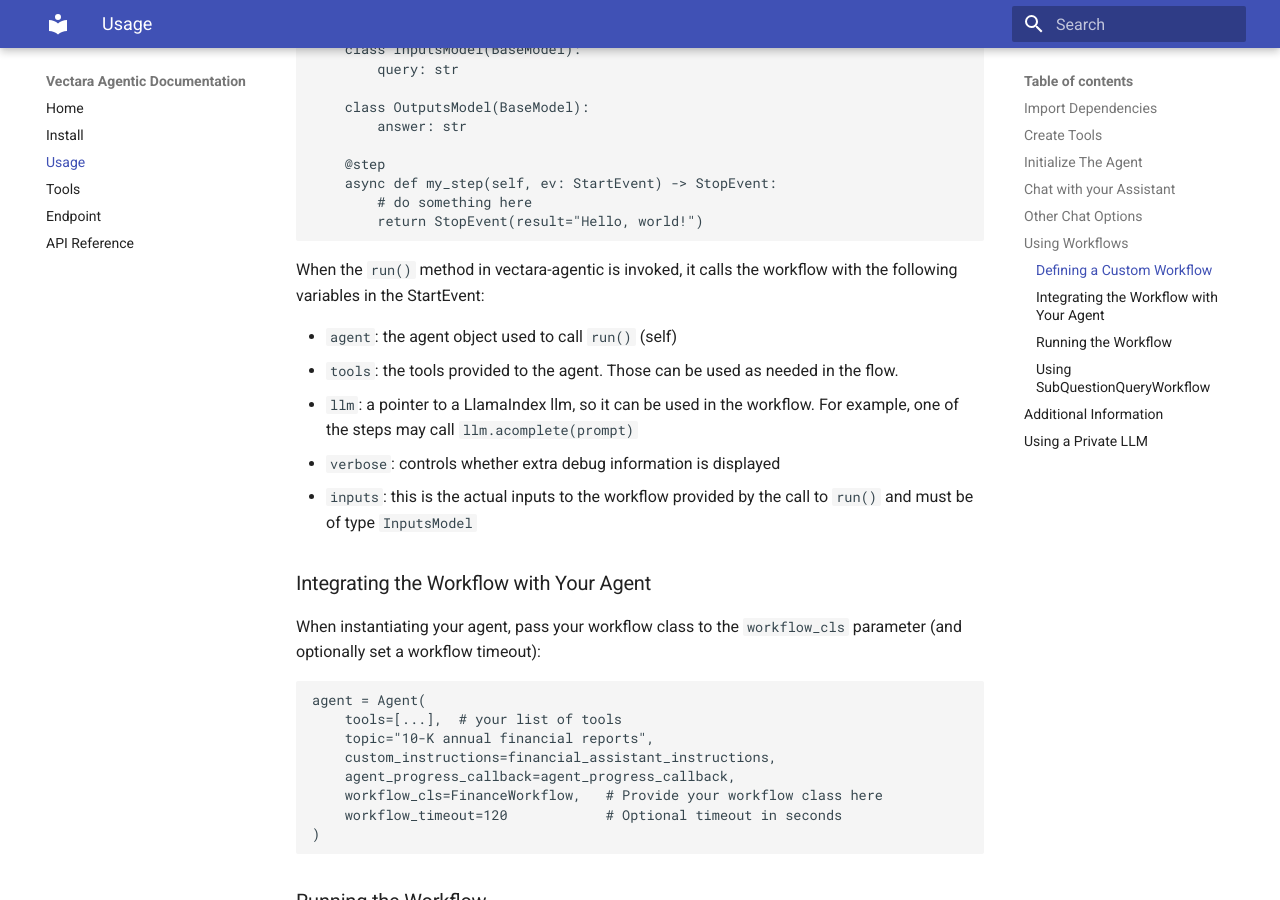
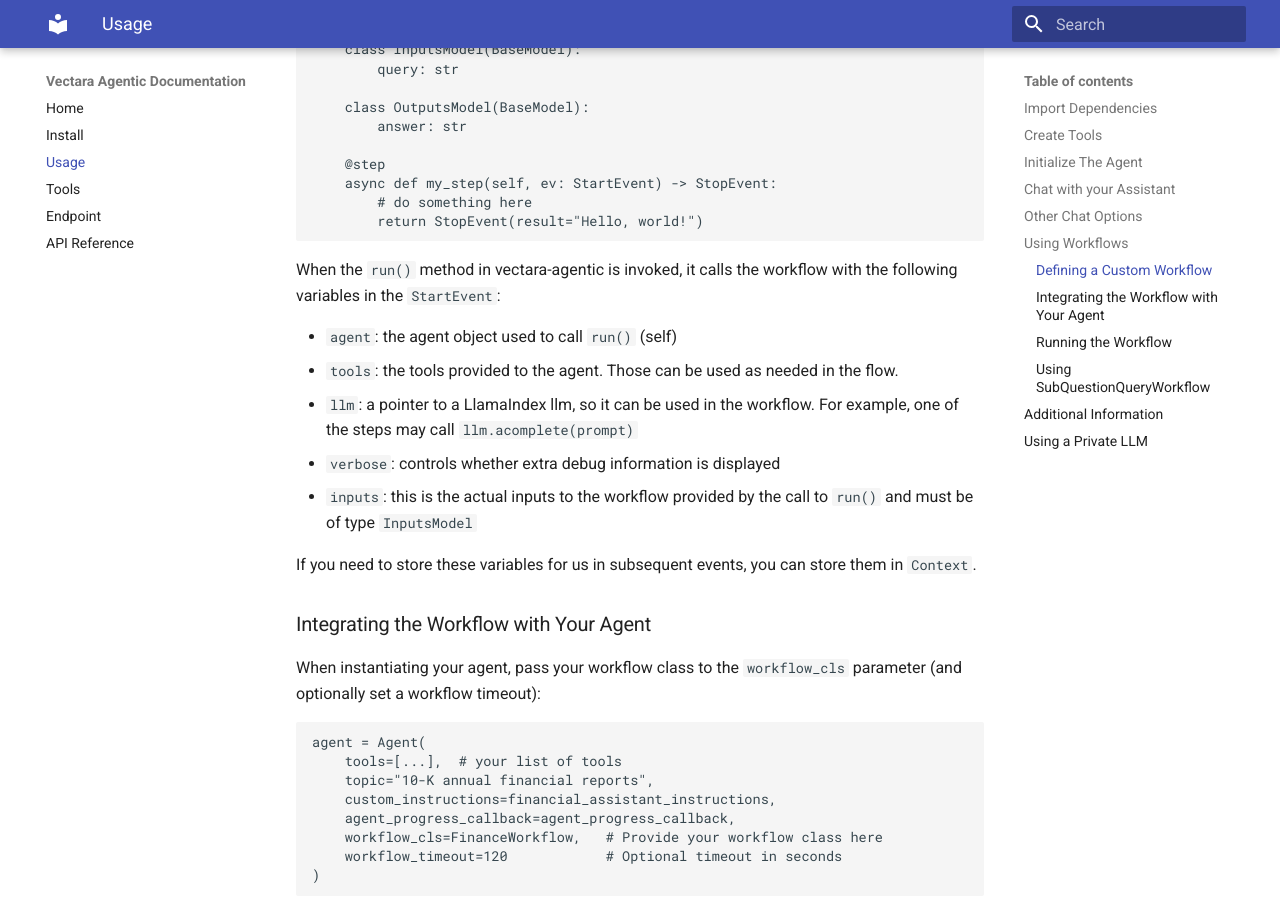
Before and after one commit to vectara/py-vectara-agentic, an MkDocs documentation site: the page built from docs/usage.md, in a window 1280 px wide and 900 px high, scrolled down 11578 px. Built offline with MkDocs 1.6.1 and Material for MkDocs 9.7.7, drawn with Linux system fonts in a browser that asks for light colours; the version menu is left out.

Commit message:
updated docs to clarify usage of workflows

````diff
--- a/docs/usage.md
+++ b/docs/usage.md
@@ -602,13 +602,15 @@
         return StopEvent(result="Hello, world!")
 ```
 
-When the `run()` method in vectara-agentic is invoked, it calls the workflow with the following variables in the StartEvent:
+When the `run()` method in vectara-agentic is invoked, it calls the workflow with the following variables in the `StartEvent`:
 
 - `agent`: the agent object used to call `run()` (self)
 - `tools`: the tools provided to the agent. Those can be used as needed in the flow.
 - `llm`: a pointer to a LlamaIndex llm, so it can be used in the workflow. For example, one of the steps may call `llm.acomplete(prompt)`
 - `verbose`: controls whether extra debug information is displayed
 - `inputs`: this is the actual inputs to the workflow provided by the call to `run()` and must be of type `InputsModel`
+
+If you need to store these variables for us in subsequent events, you can store them in `Context`.
 
 ### Integrating the Workflow with Your Agent
 
````
Also changed, not shown: README.md (+2 -0 lines).
